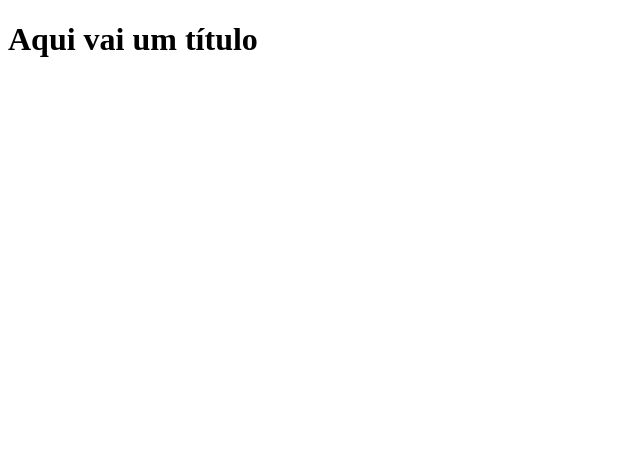
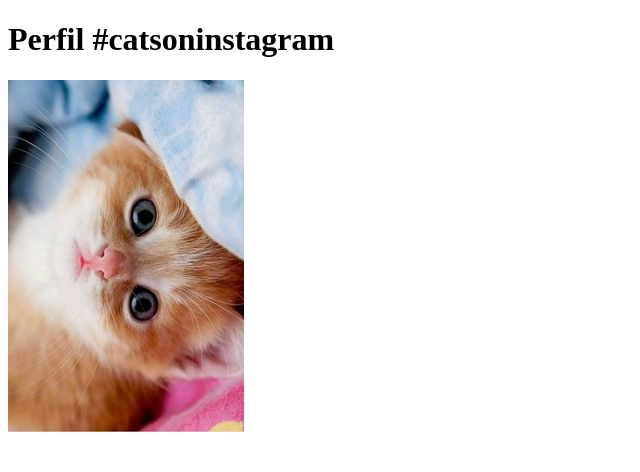
Before and after one commit to ntlcs/exercicio-github, a plain HTML site: page index.html in a window 1280 px wide. Shown: the whole page, without its empty margins (0-640 px from the left). Drawn offline with Linux system fonts and the light colour scheme.

Commit message:
adicionando imagem

```diff
--- a/index.html
+++ b/index.html
@@ -1,6 +1,7 @@
 <!DOCTYPE html>
 <html lang="pt-br">
-    <head><title>Título da página</title>
-        <meta charset="utf-8"></head>
-        <body><h1>Aqui vai um título</h1></body>
-        </html>
+    <head>
+    <title>Fanpage de Gatinhos</title><meta charset="utf-8">
+    </head><body><h1>Perfil #catsoninstagram</h1>
+    <img src="imagens/gatinho.jpg" /></body>
+    </html>
```
Also changed, not shown: imagens/gatinho.jpg (added).
